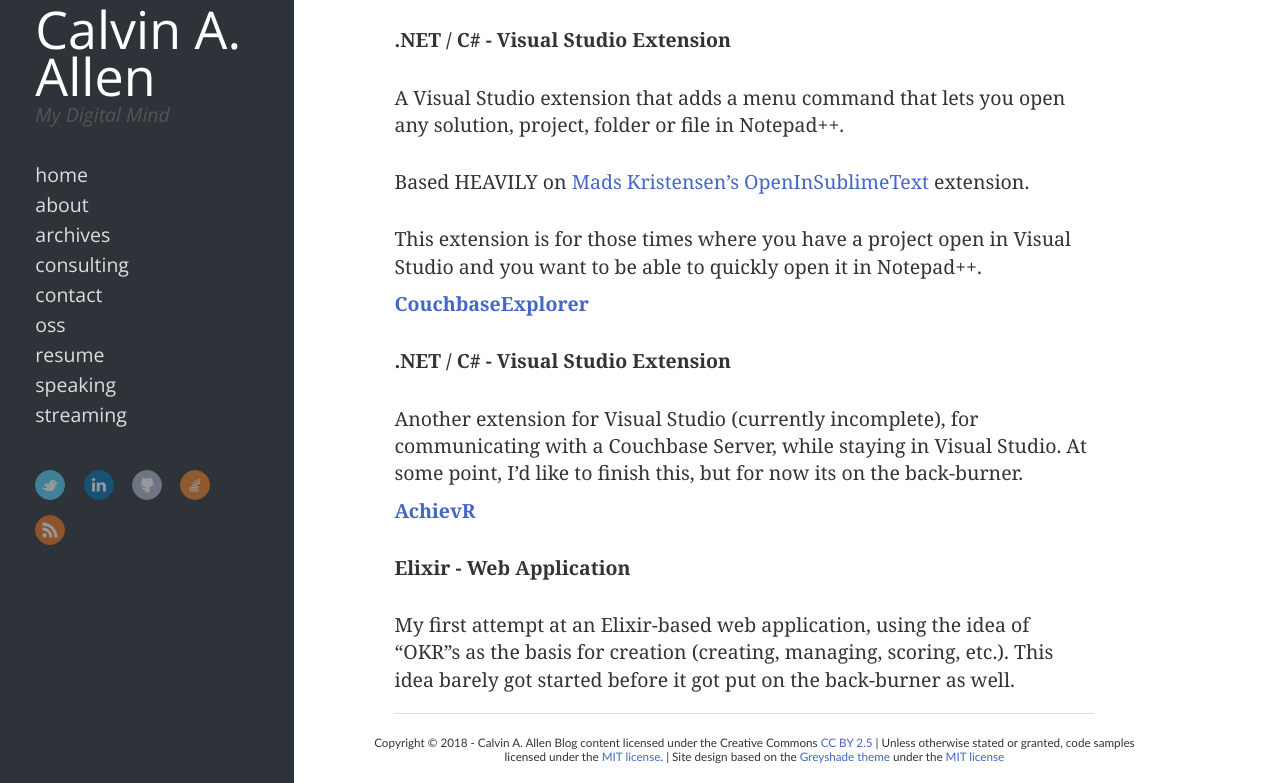
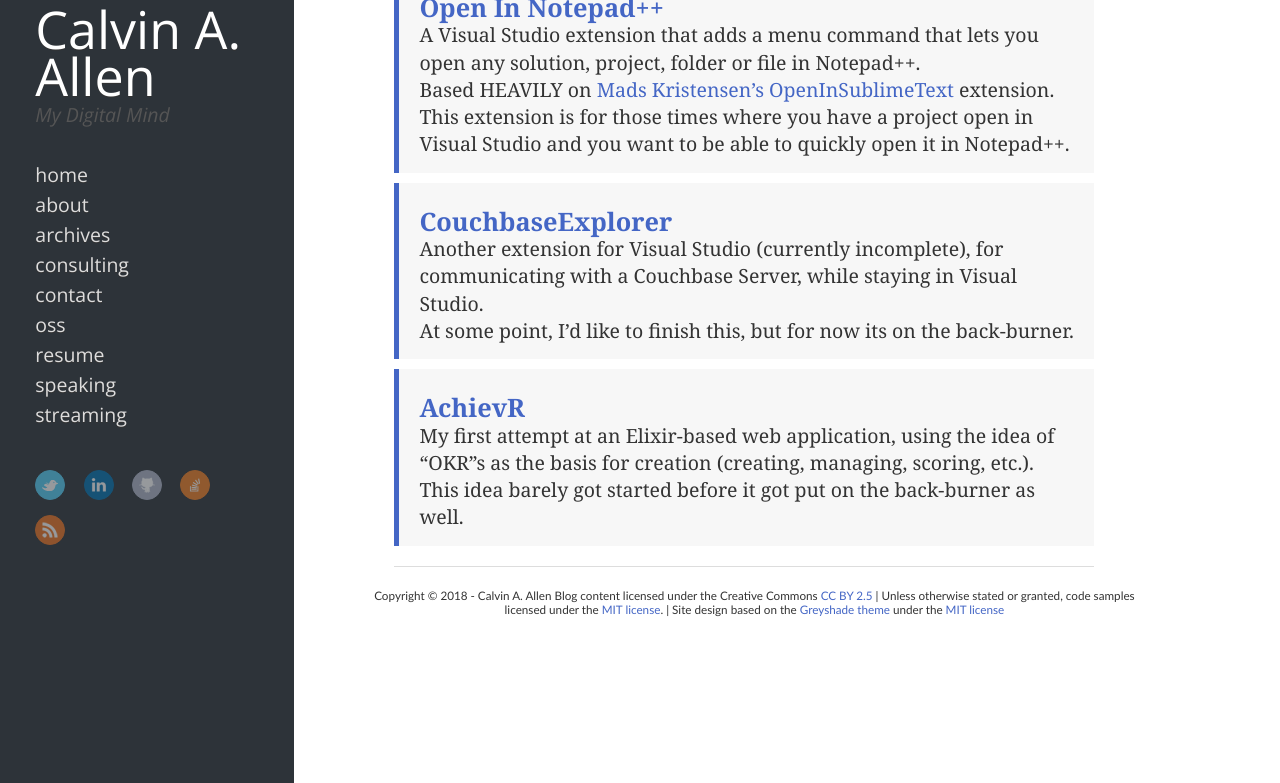
Before and after one commit to datpth19/calvinallen.net, a Jekyll site: the page built from oss/index.md, in a window 1280 px wide and 994 px high, cut to the strip 211-994 px from the top of the window. Built offline with Jekyll 4.4.1, drawn with Linux system fonts in a browser that asks for light colours.

Commit message:
Updates to the OSS page after Xagronaut reminded me it was incomplete :)

```diff
--- a/oss/index.md
+++ b/oss/index.md
@@ -4,21 +4,22 @@
 sitemap: true
 ---
 
-#### [Open In Notepad++](https://github.com/CalvinAllen/OpenInNotepadPlusPlus)
-**.NET / C# - Visual Studio Extension**
+> ### [Open In Notepad++](https://github.com/CalvinAllen/OpenInNotepadPlusPlus)
+>
+> A Visual Studio extension that adds a menu command that lets you open any solution, project, folder or file in Notepad++.
+>
+> Based HEAVILY on [Mads Kristensen's OpenInSublimeText](https://github.com/madskristensen/OpenInSublimeText) extension.
+>
+> This extension is for those times where you have a project open in Visual Studio and you want to be able to quickly open it in Notepad++.
 
-A Visual Studio extension that adds a menu command that lets you open any solution, project, folder or file in Notepad++.
+> ### [CouchbaseExplorer](https://github.com/CalvinAllen/couchbase-explorer)
+>
+> Another extension for Visual Studio (currently incomplete), for communicating with a Couchbase Server, while staying in Visual Studio.
+>
+> At some point, I'd like to finish this, but for now its on the back-burner.
 
-Based HEAVILY on [Mads Kristensen's OpenInSublimeText](https://github.com/madskristensen/OpenInSublimeText) extension.
-
-This extension is for those times where you have a project open in Visual Studio and you want to be able to quickly open it in Notepad++.
-
-#### [CouchbaseExplorer](https://github.com/CalvinAllen/couchbase-explorer)
-**.NET / C# - Visual Studio Extension**
-
-Another extension for Visual Studio (currently incomplete), for communicating with a Couchbase Server, while staying in Visual Studio.  At some point, I'd like to finish this, but for now its on the back-burner.
-
-#### [AchievR](https://github.com/CalvinAllen/achievr)
-**Elixir - Web Application**
-
-My first attempt at an Elixir-based web application, using the idea of "OKR"s as the basis for creation (creating, managing, scoring, etc.).  This idea barely got started before it got put on the back-burner as well.
+> ### [AchievR](https://github.com/CalvinAllen/achievr)
+>
+> My first attempt at an Elixir-based web application, using the idea of "OKR"s as the basis for creation (creating, managing, scoring, etc.).
+>
+> This idea barely got started before it got put on the back-burner as well.
```
